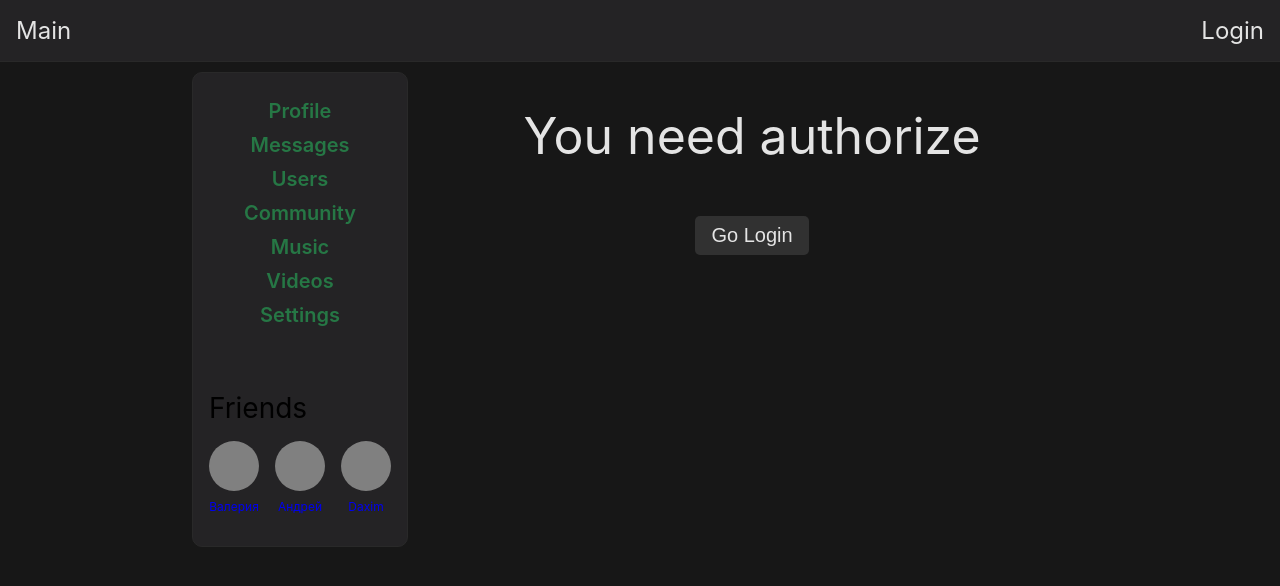
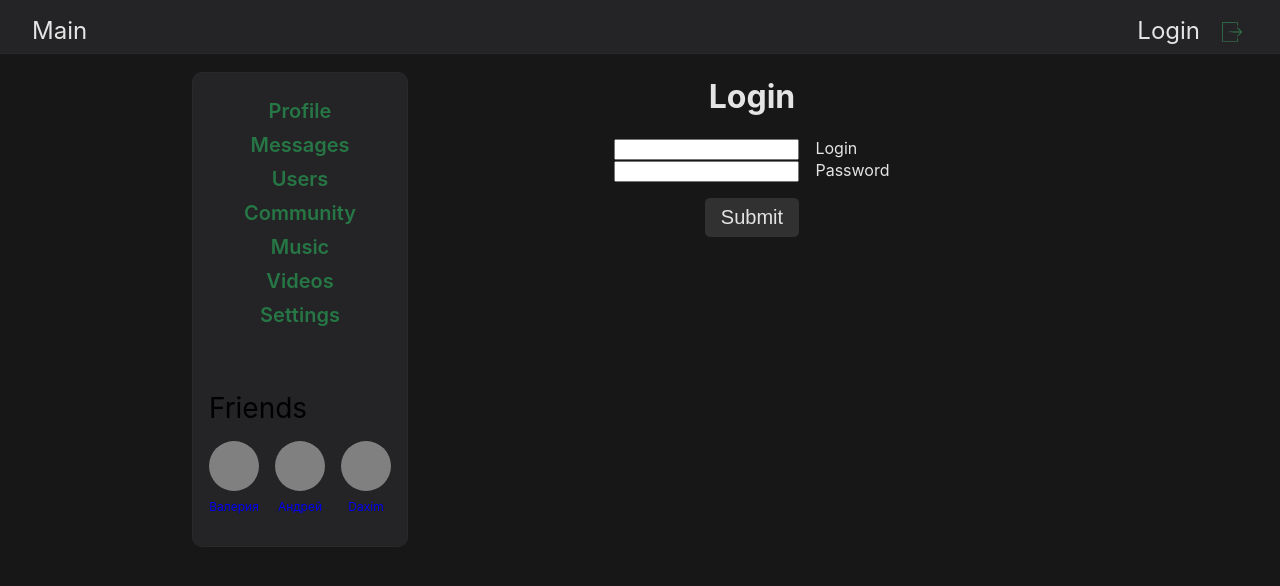
Before and after one commit to ShaggyBa/socia, a React (Create React App) app: page /login in a window 1280 px wide. Shown: the top 586 px of the page. Built offline with nearby package versions, Linux system fonts and the light colour scheme; no server answers.

Commit message:
add formik update auth methods update login page add logout

```diff
--- a/package.json
+++ b/package.json
@@ -7,6 +7,7 @@
     "@testing-library/react": "^13.4.0",
     "@testing-library/user-event": "^13.5.0",
     "axios": "^1.5.1",
+    "formik": "^2.4.5",
     "react": "^18.2.0",
     "react-dom": "^18.2.0",
     "react-redux": "^8.1.3",
--- a/src/App.js
+++ b/src/App.js
@@ -9,7 +9,7 @@ import DialogsContainer from './components/Dialogs/DialogsContainer';
 import UsersCointainer from './components/Users/UsersContainer';
 import ProfileContainer from './components/Profile/ProfileContainer';
 import HeaderContainer from './components/Header/HeaderContainer';
-import { LoginPage } from './components/Login/Login';
+import Login from './components/Login/Login';
 const App = (props) => {
 	return (
 		<div className="app-wrapper">
@@ -30,7 +30,7 @@ const App = (props) => {
 						<Route path="/videos" element={<Videos />} />
 						<Route path="/settings" element={<Settings />} />
 						<Route path="/users" element={<UsersCointainer />} />
-						<Route path="/login" element={<LoginPage />} />
+						<Route path="/login" element={<Login />} />
 					</Routes>
 				</div>
 			</div>
--- a/src/api/api.js
+++ b/src/api/api.js
@@ -15,13 +15,16 @@ export const usersAPI = {
 	unFollow: (userId) => instance.delete(`follow/${userId}`, {}).then(responce => responce.data)
 }
 
-export const headerAPI = {
-	auth: () => instance.get(`auth/me`).then(responce => responce.data),
-}
-
 export const profileAPI = {
 	getProfile: (userId) => instance.get(`profile/${userId}`).then(responce => responce.data),
 	getStatus: (userId) => instance.get(`profile/status/${userId}`).then(responce => responce.data),
 	updateStatus: (status) => instance.put(`profile/status`, { status }).then(responce => responce.data),
 
 }
+
+export const loginAPI = {
+	auth: () => instance.get(`auth/me`).then(responce => responce.data),
+	userLogin: (email, password, rememberMe = false) => instance.post(`auth/login`, { email, password, rememberMe }).then(responce => responce.data),
+	userLogout: () => instance.delete(`auth/login`).then(responce => responce.data),
+
+}
--- a/src/components/Header/Header.jsx
+++ b/src/components/Header/Header.jsx
@@ -10,8 +10,20 @@ const Header = (props) => {
 					? props.name
 					: <NavLink to={"/login"}>Login</NavLink>
 				}
+				<button onClick={props.userLogout}>
+					<svg version="1.0" xmlns="http://www.w3.org/2000/svg"
+						width="20" height="20" viewBox="0 0 50.000000 50.000000"
+						preserveAspectRatio="xMidYMid meet">
+
+						<g transform="translate(0.000000,50.000000) scale(0.100000,-0.100000)"
+							fill="#rgb(38, 119, 69)" stroke="#ffffff">
+							<path d="M5 488 c-3 -8 -4 -119 -3 -248 l3 -235 195 0 195 0 3 53 c2 36 0 52 -7 47 -6 -3 -11 -24 -11 -46 l0 -39 -180 0 -180 0 0 230 0 230 180 0 180 0 0 -32 c0 -18 5 -40 10 -48 8 -11 10 1 8 40 l-3 55 -193 3 c-150 2 -194 0 -197 -10z" />
+							<path d="M370 363 c0 -4 21 -29 47 -55 l47 -48 -152 0 c-95 0 -152 -4 -152 -10 0 -6 57 -10 152 -10 l152 0 -49 -50 c-27 -27 -46 -53 -42 -57 4 -4 36 21 70 55 l62 62 -60 60 c-56 56 -75 70 -75 53z" />
+						</g>
+					</svg>
+				</button >
 			</div>
-		</header>
+		</header >
 	)
 }
 
--- a/src/components/Header/Header.module.css
+++ b/src/components/Header/Header.module.css
@@ -6,7 +6,7 @@
 
 	border-bottom: 1px solid #292929;
 
-	padding: 1rem;
+	padding: 1rem 2rem .5rem 2rem;
 
 	display: flex;
 	justify-content: space-between;
@@ -22,4 +22,11 @@
 .auth {
 	font-size: 20px;
 	color: #e4e4e4;
+	display: flex;
+	align-items: center;
 }
+
+.auth svg {
+	transform: translateY(15%);
+	margin-left: 1rem;
+}
--- a/src/components/Header/HeaderContainer.jsx
+++ b/src/components/Header/HeaderContainer.jsx
@@ -2,7 +2,7 @@ import React from "react";
 import Header from "./Header";
 
 import { connect } from "react-redux";
-import { userAuth } from "../../redux/authReducer";
+import { userAuth, userLogout } from "../../redux/authReducer";
 
 class HeaderContainer extends React.Component {
 	componentDidMount() {
@@ -19,6 +19,7 @@ export default connect(
 		name: state.auth.login,
 	}),
 	{
-		userAuth
+		userAuth,
+		userLogout
 	}
 )(HeaderContainer)
--- a/src/components/Login/Login.jsx
+++ b/src/components/Login/Login.jsx
@@ -1,10 +1,40 @@
-export const LoginPage = (props) => {
-	return <div>
-		<p className="notAuthorized">You need authorize</p>
-		<a href="https://social-network.samuraijs.com/login" target="_blank" without rel="noreferrer">
-			<button className="btn" style={{ margin: "0 auto", display: "block" }}>
-				Go Login
-			</button>
-		</a>
-	</div>
+import React from "react";
+import { Formik, Form, Field, ErrorMessage } from "formik";
+import { userLogin } from "../../redux/authReducer";
+import { connect } from "react-redux";
+
+import s from "./Login.module.css";
+import { Navigate } from "react-router-dom";
+
+const LoginForm = (props) => {
+	return (
+		!props.isAuth
+			? <div className={s.container}>
+				<h1>Login</h1>
+
+				<Formik
+					initialValues={{ email: '', password: '' }}
+					onSubmit={(values) => {
+						props.userLogin(values.email, values.password);
+					}}
+				>
+					<Form className={s.form}>
+						<div>
+							<Field type="email" id="email" name="email" minLength="5" />
+							<label htmlFor="email">Login</label>
+							<ErrorMessage name="email" component="div" />
+						</div>
+						<div>
+							<Field type="password" id="password" name="password" />
+							<label htmlFor="password">Password</label>
+							<ErrorMessage name="password" component="div" />
+						</div>
+						<button className="btn" type="submit">Submit</button>
+					</Form>
+				</Formik>
+			</div>
+			: <Navigate to="/" />
+	);
 }
+
+export default connect((state) => ({ isAuth: state.auth.isAuth }), { userLogin })(LoginForm)
--- /dev/null
+++ b/src/components/Login/Login.module.css
@@ -0,0 +1,22 @@
+.container {
+	display: flex;
+	align-items: center;
+	flex-direction: column;
+}
+
+h1 {
+	color: #e4e4e4;
+}
+
+
+.form {
+	color: #e4e4e4;
+}
+
+.form label {
+	margin-left: 1rem;
+}
+
+.form button {
+	margin: 1rem auto;
+}
--- a/src/components/Profile/UserProfile/ProfileStatus/ProfileStatus.jsx
+++ b/src/components/Profile/UserProfile/ProfileStatus/ProfileStatus.jsx
@@ -28,6 +28,14 @@ class ProfileStatus extends React.Component {
 			this.props.updateStatus(this.state.currentStatus)
 	}
 
+	componentDidUpdate(prevProps, prevState) {
+
+		if (this.props.status !== prevProps.status) {
+			this.setState({
+				currentStatus: this.props.currentStatus
+			})
+		}
+	}
 
 	render() {
 		return (
--- a/src/redux/authReducer.js
+++ b/src/redux/authReducer.js
@@ -1,4 +1,4 @@
-import { headerAPI } from "../api/api";
+import { loginAPI } from "../api/api";
 
 const SET_AUTH_USER_DATA = "SET_AUTH_USER_DATA"
 
@@ -15,7 +15,7 @@ export const authReducer = (state = initialState, action) => {
 			return {
 				...state,
 				...action.data,
-				isAuth: true
+				isAuth: action.data.isAuth
 			}
 
 		default:
@@ -24,21 +24,39 @@ export const authReducer = (state = initialState, action) => {
 
 }
 
-export const setAuthUserData = (userId, email, login) =>
+export const setAuthUserData = (userId, email, login, isAuth) =>
 ({
 	data: {
 		userId,
 		email,
 		login,
+		isAuth
 	},
 	type: SET_AUTH_USER_DATA
 })
 
 export const userAuth = () => (dispatch) => {
-	headerAPI.auth().then(data => {
+	loginAPI.auth().then(data => {
 		if (data.resultCode === 0) {
 			const { id, email, login } = data.data
-			dispatch(setAuthUserData(id, email, login))
+			dispatch(setAuthUserData(id, email, login, true))
 		}
 	})
 }
+
+export const userLogin = (email, password, rememberMe = false) => (dispatch) => {
+	loginAPI.userLogin(email, password).then((data) => {
+		console.log(data)
+		if (data.resultCode === 0) {
+			dispatch(userAuth())
+		}
+	})
+}
+
+export const userLogout = () => (dispatch) => {
+	loginAPI.userLogout().then((data) => {
+		if (data.resultCode === 0) {
+			dispatch(setAuthUserData(null, "", "", false))
+		}
+	})
+}
```
Also changed, not shown: 1 other file (tests, documents, lock files or other folders).
